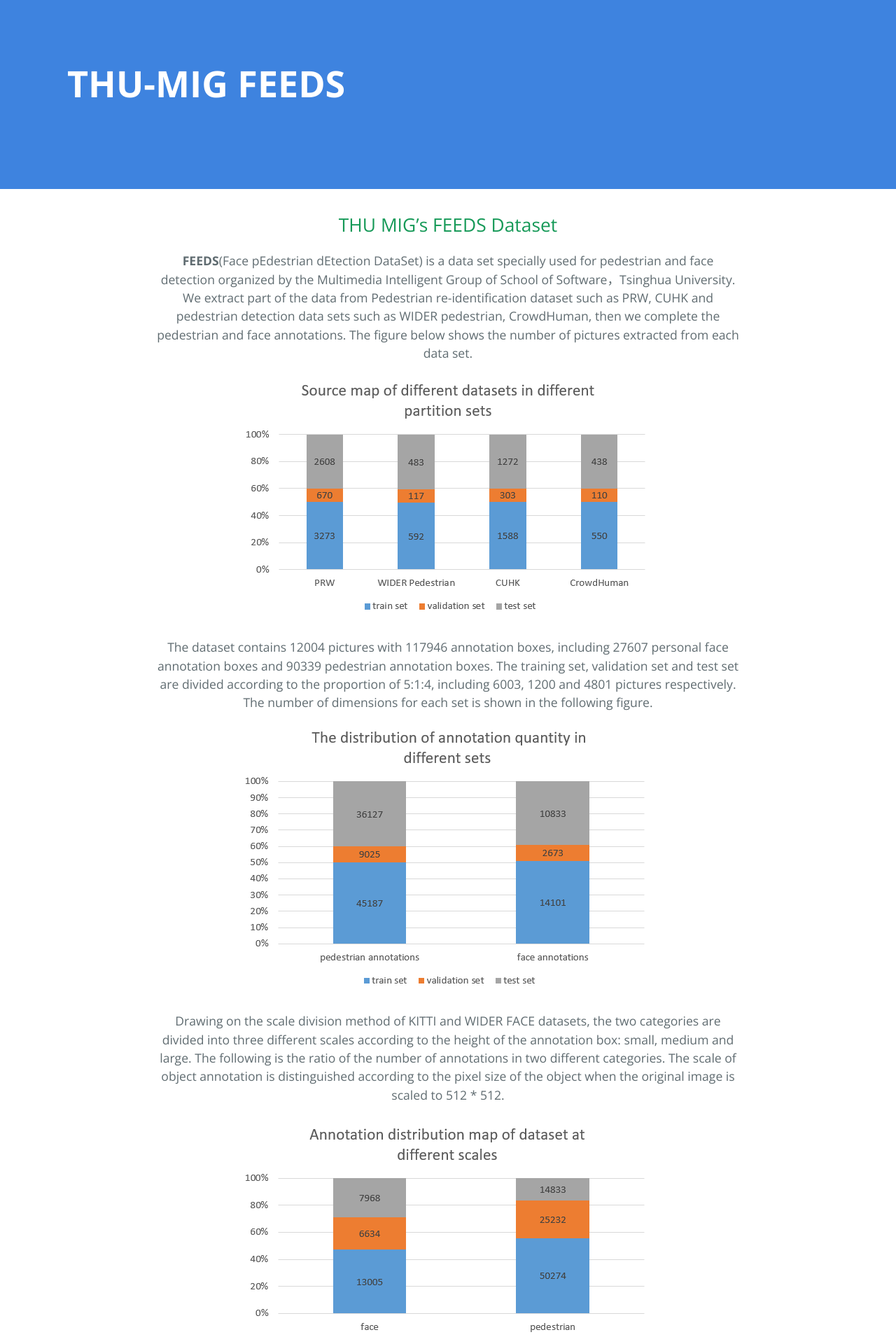
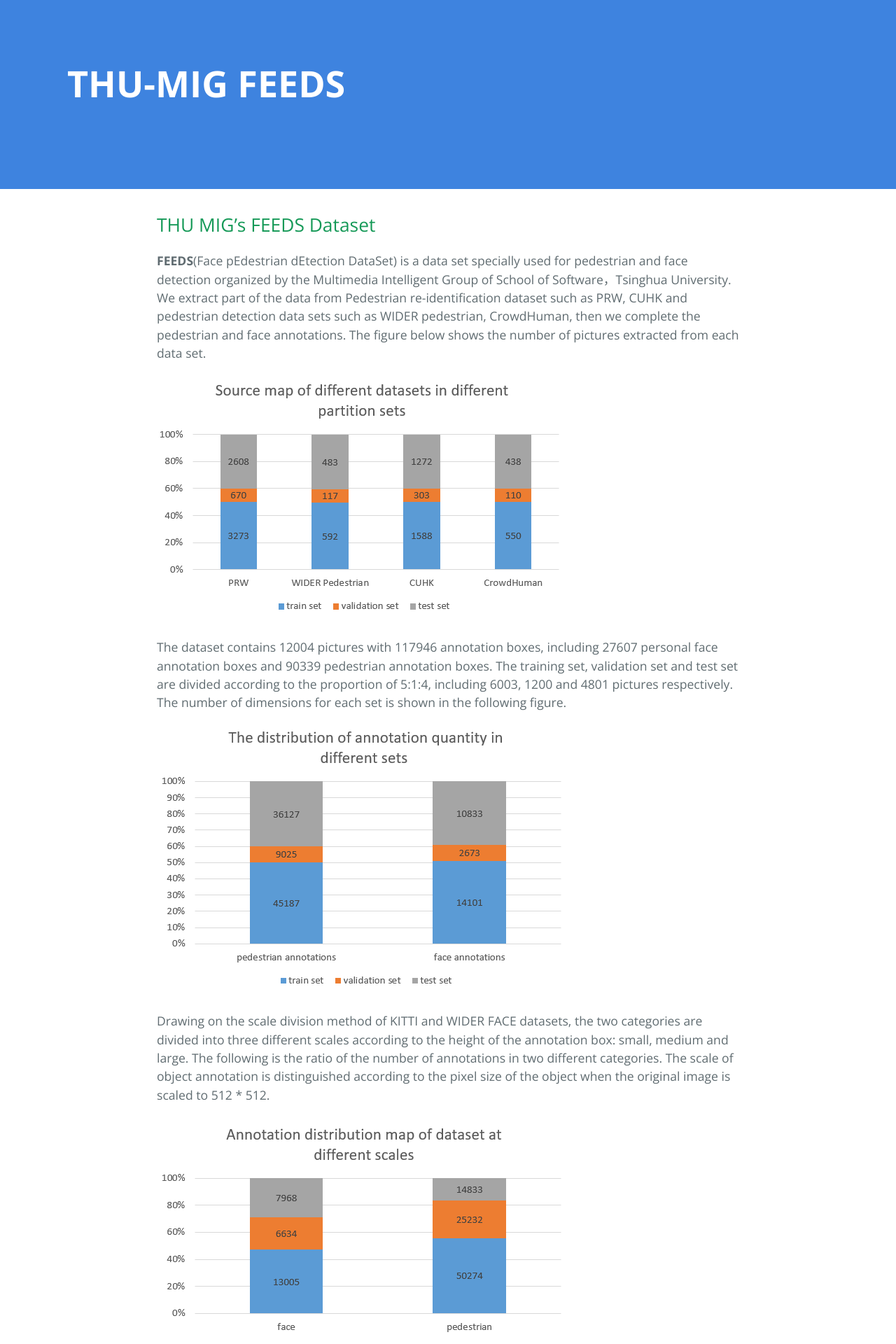
Before and after one commit to FEEDS-MIG/FEEDS-MIG.github.io, a Jekyll site: the page built from index.md, in a window 1280 px wide. Shown: the top 1920 px of the page at 70% size. Built offline with Jekyll 4.4.1, drawn with Linux system fonts in a browser that asks for light colours; our own code applies the rules of GitHub Pages for plain Markdown files.

Commit message:
change height

```diff
--- a/css/cayman.css
+++ b/css/cayman.css
@@ -140,7 +140,7 @@ a:hover { text-decoration: underline; }
   .btn + .btn { margin-top: 1rem; margin-left: 0; } }
 
 /* .page-header { color: #fff; text-align: center; background-color: #159957; background-image: linear-gradient(120deg, #155799, #159957); } */
-.page-header { color: #fff; background-color: #3e83df; }
+.page-header { color: #fff; background-color: #3e83df; height: auto;}
 @media screen and (min-width: 64em) { .page-header { padding: 5rem 6rem; } }
 @media screen and (min-width: 42em) and (max-width: 64em) { .page-header { padding: 3rem 4rem; } }
 @media screen and (max-width: 42em) { .page-header { padding: 2rem 1rem; } }
@@ -155,7 +155,7 @@ a:hover { text-decoration: underline; }
 @media screen and (min-width: 42em) and (max-width: 64em) { .project-tagline { font-size: 1.15rem; } }
 @media screen and (max-width: 42em) { .project-tagline { font-size: 1rem; } }
 
-.main-content { word-wrap: break-word; text-align: center; }
+.main-content { word-wrap: break-word; }
 .main-content :first-child { margin-top: 0; }
 @media screen and (min-width: 64em) { .main-content { max-width: 64rem; padding: 2rem 6rem; margin: 0 auto; font-size: 1.1rem; } }
 @media screen and (min-width: 42em) and (max-width: 64em) { .main-content { padding: 2rem 4rem; font-size: 1.1rem; } }
```
